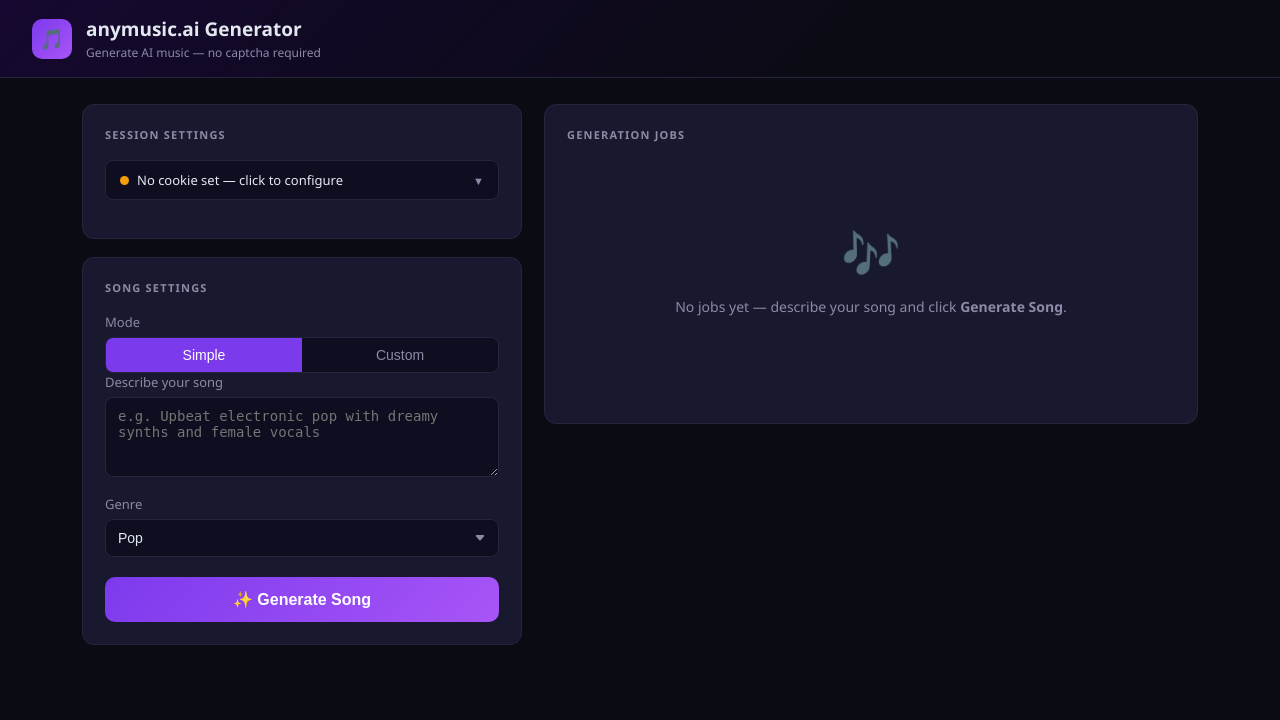
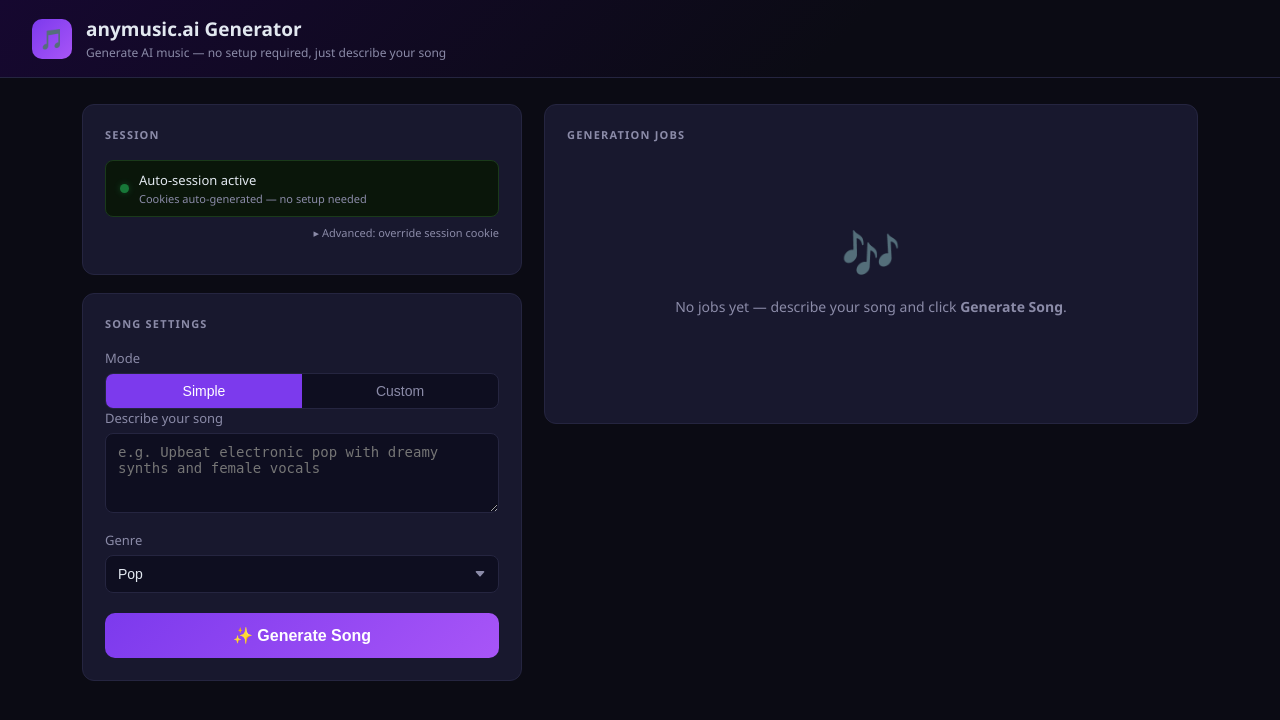
Before and after one commit to murtaza0/ApiMusic, a Flask app: page / in a window 1280 px wide. Shown: the top 720 px of the page. Run offline with Flask 3, Linux system fonts and the light colour scheme.

Commit message:
Update system to automatically generate session cookies for users
Replace manual cookie input with automatic generation of tracking cookies.

Replit-Commit-Author: Agent
Replit-Commit-Session-Id: 4c755657-b8b9-4727-9e67-f446dcd5a0e3
Replit-Commit-Checkpoint-Type: full_checkpoint
Replit-Commit-Event-Id: ac184cd1-da09-456f-881b-264fb9aa1438
Replit-Commit-Screenshot-Url: https://storage.googleapis.com/screenshot-production-us-central1/fb86f782-e3e2-4328-bba7-3a27d4918182/4c755657-b8b9-4727-9e67-f446dcd5a0e3/P6BRKiI
Replit-Helium-Checkpoint-Created: true

```diff
--- a/app.py
+++ b/app.py
@@ -72,9 +72,9 @@ def _run_job_thread(job_id: str, data: dict, cookie: str) -> None:
 @app.route("/")
 def index():
     with _cookie_lock:
-        has_cookie = bool(_saved_cookie)
+        manual_cookie = bool(_saved_cookie)
     return render_template("index.html",
-                           has_cookie=has_cookie,
+                           manual_cookie=manual_cookie,
                            genres=bot_core.GENRES,
                            styles=bot_core.STYLES,
                            moods=bot_core.MOODS,
--- a/bot_core.py
+++ b/bot_core.py
@@ -86,37 +86,96 @@ def _random_clck() -> str:
     return f"{part}%5E2%5Eg{num1}%5E0%5E{num2}"
 
 
+def _random_ga4(property_id: str = "9R01R8BKDB") -> str:
+    """GA4 session cookie: GS2.1.s{ts}$o1$g0$t{ts}$j60$l0$h0"""
+    ts = int(time.time()) - random.randint(0, 3600)
+    return f"GS2.1.s{ts}$o1$g0$t{ts}$j60$l0$h0"
+
+
+def _random_clsk() -> str:
+    """MS Clarity session cookie."""
+    ts = int(time.time())
+    part = _rand_str(8)
+    return f"{part}%5E{ts}%5E1%5E1%5El.clarity.ms%2Fcollect"
+
+
+def auto_generate_cookies() -> str:
+    """
+    Generate a full realistic-looking cookie string for anymusic.ai.
+    Mimics the 4 tracking cookies that a real browser would have after
+    visiting the site — no manual extraction required.
+
+    Cookies generated:
+      _ga              — Google Analytics client ID
+      _ga_9R01R8BKDB   — GA4 session data
+      _clck            — Microsoft Clarity click fingerprint
+      _clsk            — Microsoft Clarity session
+    """
+    ga   = _random_ga()
+    ga4  = _random_ga4()
+    clck = _random_clck()
+    clsk = _random_clsk()
+    return f"_ga={ga}; _ga_9R01R8BKDB={ga4}; _clck={clck}; _clsk={clsk}"
+
+
 def _rotate_cookies(base_cookie: str) -> str:
     """
     Parse the base cookie string and replace _ga (main) and _clck with fresh
     random values. Called every 3 requests to simulate a new user session.
     """
+    if not base_cookie:
+        return auto_generate_cookies()
+
     parts = [p.strip() for p in base_cookie.split(";") if p.strip()]
     result = []
     had_ga   = False
     had_clck = False
+    had_ga4  = False
+    had_clsk = False
 
     for p in parts:
-        if re.match(r"^_ga=(?!GA\d\.\d\.\d+\.\d+\?)", p) and "_ga_" not in p:
+        if p.startswith("_ga=") and "_ga_" not in p:
             result.append(f"_ga={_random_ga()}")
             had_ga = True
+        elif p.startswith("_ga_"):
+            result.append(f"_ga_9R01R8BKDB={_random_ga4()}")
+            had_ga4 = True
         elif p.startswith("_clck="):
             result.append(f"_clck={_random_clck()}")
             had_clck = True
+        elif p.startswith("_clsk="):
+            result.append(f"_clsk={_random_clsk()}")
+            had_clsk = True
         else:
             result.append(p)
 
-    if not had_ga:
-        result.insert(0, f"_ga={_random_ga()}")
-    if not had_clck:
-        result.append(f"_clck={_random_clck()}")
+    if not had_ga:   result.insert(0, f"_ga={_random_ga()}")
+    if not had_ga4:  result.append(f"_ga_9R01R8BKDB={_random_ga4()}")
+    if not had_clck: result.append(f"_clck={_random_clck()}")
+    if not had_clsk: result.append(f"_clsk={_random_clsk()}")
 
     return "; ".join(result)
 
 
+# Per-session cookie cache — regenerated every 3 requests
+_session_cookie: str = ""
+_request_count  = 0
+
+
 def _get_cookie(base_cookie: str) -> str:
-    global _request_count
+    """
+    Returns the cookie to use for this request.
+    - If base_cookie provided: use it, rotate every 3rd request
+    - If no base_cookie: auto-generate tracking cookies, rotate every 3rd request
+    """
+    global _request_count, _session_cookie
     _request_count += 1
+
+    if not base_cookie:
+        if not _session_cookie or _request_count % 3 == 0:
+            _session_cookie = auto_generate_cookies()
+        return _session_cookie
+
     if _request_count % 3 == 0:
         return _rotate_cookies(base_cookie)
     return base_cookie
--- a/main.py
+++ b/main.py
@@ -23,11 +23,7 @@ def main():
 
     cookie = COOKIE
     if not cookie:
-        print("\nPaste your anymusic.ai Cookie header value below")
-        print("(from DevTools → Network → any request → Cookie header):\n")
-        cookie = input("> ").strip()
-        if not cookie:
-            print("[!] No cookie provided — requests may fail.")
+        print("[setup] No ANYMUSIC_COOKIE set — cookies will be auto-generated.")
 
     songs = [
         {
--- a/templates/index.html
+++ b/templates/index.html
@@ -116,46 +116,61 @@
     }
     .mode-tabs button.active { background: var(--accent); color: #fff; }
 
-    /* ── Cookie settings ── */
-    .cookie-bar {
-      display: flex; align-items: center; gap: 8px;
+    /* ── Session status ── */
+    .session-bar {
+      display: flex; align-items: center; gap: 10px;
       font-size: 13px; padding: 10px 14px;
-      background: #0e0e20; border: 1px solid var(--border);
-      border-radius: 8px; margin-bottom: 16px; cursor: pointer;
+      background: #0a160a; border: 1px solid #1a3a1a;
+      border-radius: 8px; margin-bottom: 4px;
+    }
+    .session-dot {
+      width: 9px; height: 9px; border-radius: 50%; flex-shrink: 0;
+      background: var(--green);
+      box-shadow: 0 0 6px rgba(34,197,94,.5);
+      animation: pulse 2s infinite;
+    }
+    @keyframes pulse {
+      0%,100% { opacity: 1; } 50% { opacity: .5; }
+    }
+    .session-label { flex: 1; color: var(--text); }
+    .session-sub { font-size: 11px; color: var(--muted); margin-top: 2px; }
+
+    /* ── Advanced / manual cookie override ── */
+    .adv-toggle {
+      font-size: 11px; color: var(--muted); cursor: pointer;
+      text-align: right; padding: 4px 0 12px;
+      display: block; text-decoration: none;
       user-select: none;
     }
-    .cookie-bar:hover { border-color: var(--accent2); }
-    .cookie-dot {
-      width: 9px; height: 9px; border-radius: 50%; flex-shrink: 0;
-      background: var(--yellow);
-    }
-    .cookie-dot.set { background: var(--green); }
-    .cookie-bar-label { flex: 1; }
-    .cookie-bar-arrow { color: var(--muted); font-size: 11px; }
+    .adv-toggle:hover { color: var(--text); }
 
-    .cookie-panel {
+    .adv-panel {
       display: none; background: #0a0a1c;
       border: 1px solid var(--border); border-radius: 10px;
-      padding: 16px; margin-bottom: 16px;
+      padding: 14px; margin-bottom: 14px;
     }
-    .cookie-panel.open { display: block; }
-
-    .cookie-panel p {
+    .adv-panel.open { display: block; }
+    .adv-panel p {
       font-size: 12px; color: var(--muted); line-height: 1.6; margin-bottom: 10px;
     }
-    .cookie-panel textarea {
-      min-height: 64px; font-family: monospace; font-size: 12px;
+    .adv-panel textarea {
+      min-height: 56px; font-family: monospace; font-size: 12px;
     }
     .btn-save-cookie {
-      margin-top: 10px; background: var(--accent);
-      border: none; border-radius: 7px;
-      color: #fff; font-size: 13px; font-weight: 600;
-      padding: 8px 18px; cursor: pointer;
-      transition: opacity .2s;
+      margin-top: 10px; background: #252540;
+      border: 1px solid var(--border); border-radius: 7px;
+      color: var(--text); font-size: 12px; font-weight: 600;
+      padding: 7px 16px; cursor: pointer; transition: background .2s;
     }
-    .btn-save-cookie:hover { opacity: .85; }
+    .btn-save-cookie:hover { background: var(--accent); border-color: var(--accent); }
+    .manual-badge {
+      display: none; margin-left: 8px; font-size: 11px;
+      background: #1a2035; color: var(--blue);
+      padding: 2px 8px; border-radius: 10px; border: 1px solid var(--blue);
+    }
+    .manual-badge.show { display: inline; }
     .cookie-saved-msg {
-      margin-left: 10px; font-size: 12px; color: var(--green);
+      margin-left: 8px; font-size: 12px; color: var(--green);
       opacity: 0; transition: opacity .3s;
     }
     .cookie-saved-msg.show { opacity: 1; }
@@ -255,7 +270,7 @@
   <div class="logo">🎵</div>
   <div>
     <h1>anymusic.ai Generator</h1>
-    <p>Generate AI music — no captcha required</p>
+    <p>Generate AI music — no setup required, just describe your song</p>
   </div>
 </header>
 
@@ -264,27 +279,35 @@
   <!-- ═══ LEFT: FORM ═══ -->
   <div>
 
-    <!-- Cookie Settings -->
+    <!-- Session Status -->
     <div class="card">
-      <div class="card-title">Session Settings</div>
+      <div class="card-title">Session</div>
 
-      <div class="cookie-bar" onclick="toggleCookiePanel()" id="cookieBar">
-        <span class="cookie-dot" id="cookieDot"></span>
-        <span class="cookie-bar-label" id="cookieBarLabel">Loading cookie status...</span>
-        <span class="cookie-bar-arrow" id="cookieArrow">▼</span>
+      <div class="session-bar">
+        <span class="session-dot"></span>
+        <div>
+          <div class="session-label">
+            Auto-session active
+            <span class="manual-badge" id="manualBadge">Manual override</span>
+          </div>
+          <div class="session-sub">Cookies auto-generated — no setup needed</div>
+        </div>
       </div>
 
-      <div class="cookie-panel" id="cookiePanel">
+      <span class="adv-toggle" onclick="toggleAdv()" id="advToggle">
+        ▸ Advanced: override session cookie
+      </span>
+
+      <div class="adv-panel" id="advPanel">
         <p>
-          Open <strong>anymusic.ai</strong> in your browser, open DevTools
-          (F12) → Network tab → click any request → copy the full
-          <strong>Cookie</strong> header value and paste it below.
+          Paste your own <strong>Cookie</strong> header from anymusic.ai (F12 → Network
+          → any request). Leave empty to use auto-generated cookies.
         </p>
-        <label for="cookieInput">Cookie string</label>
         <textarea id="cookieInput"
-          placeholder="_ga=GA1.1.xxx...; _ga_9R01R8BKDB=...; ..."></textarea>
-        <div style="display:flex; align-items:center; margin-top:10px;">
-          <button class="btn-save-cookie" onclick="saveCookie()">Save Cookie</button>
+          placeholder="_ga=GA1.1.xxx...; _ga_9R01R8BKDB=...; ..."
+          rows="3"></textarea>
+        <div style="display:flex; align-items:center;">
+          <button class="btn-save-cookie" onclick="saveCookie()">Apply</button>
           <span class="cookie-saved-msg" id="cookieSavedMsg">Saved!</span>
         </div>
       </div>
@@ -375,33 +398,13 @@
 <script>
   let mode = 'simple';
 
-  // ── Init: load cookie status ──
-  async function loadCookieStatus() {
-    try {
-      const r = await fetch('/api/cookie-status');
-      const d = await r.json();
-      updateCookieDot(d.has_cookie);
-    } catch (_) {}
-  }
-
-  function updateCookieDot(hasIt) {
-    const dot   = document.getElementById('cookieDot');
-    const label = document.getElementById('cookieBarLabel');
-    if (hasIt) {
-      dot.classList.add('set');
-      label.textContent = 'Session cookie set — ready to generate';
-    } else {
-      dot.classList.remove('set');
-      label.textContent = 'No cookie set — click to configure';
-    }
-  }
-
-  // ── Cookie panel toggle ──
-  let panelOpen = false;
-  function toggleCookiePanel() {
-    panelOpen = !panelOpen;
-    document.getElementById('cookiePanel').classList.toggle('open', panelOpen);
-    document.getElementById('cookieArrow').textContent = panelOpen ? '▲' : '▼';
+  // ── Advanced panel toggle ──
+  let advOpen = false;
+  function toggleAdv() {
+    advOpen = !advOpen;
+    document.getElementById('advPanel').classList.toggle('open', advOpen);
+    document.getElementById('advToggle').textContent =
+      (advOpen ? '▾' : '▸') + ' Advanced: override session cookie';
   }
 
   async function saveCookie() {
@@ -413,18 +416,22 @@
         body: JSON.stringify({ cookie: val }),
       });
       const d = await r.json();
-      updateCookieDot(d.has_cookie);
+      document.getElementById('manualBadge').classList.toggle('show', d.has_cookie);
       const msg = document.getElementById('cookieSavedMsg');
       msg.classList.add('show');
       setTimeout(() => msg.classList.remove('show'), 2000);
-      if (d.has_cookie) {
-        panelOpen = false;
-        document.getElementById('cookiePanel').classList.remove('open');
-        document.getElementById('cookieArrow').textContent = '▼';
-      }
     } catch (e) {
       alert('Failed to save cookie: ' + e.message);
     }
+  }
+
+  // ── Init: check if manual cookie is already set ──
+  async function loadCookieStatus() {
+    try {
+      const r = await fetch('/api/cookie-status');
+      const d = await r.json();
+      document.getElementById('manualBadge').classList.toggle('show', d.has_cookie);
+    } catch (_) {}
   }
 
   // ── Mode toggle ──
```
Also changed, not shown: batch.py (+5 -16 lines).
